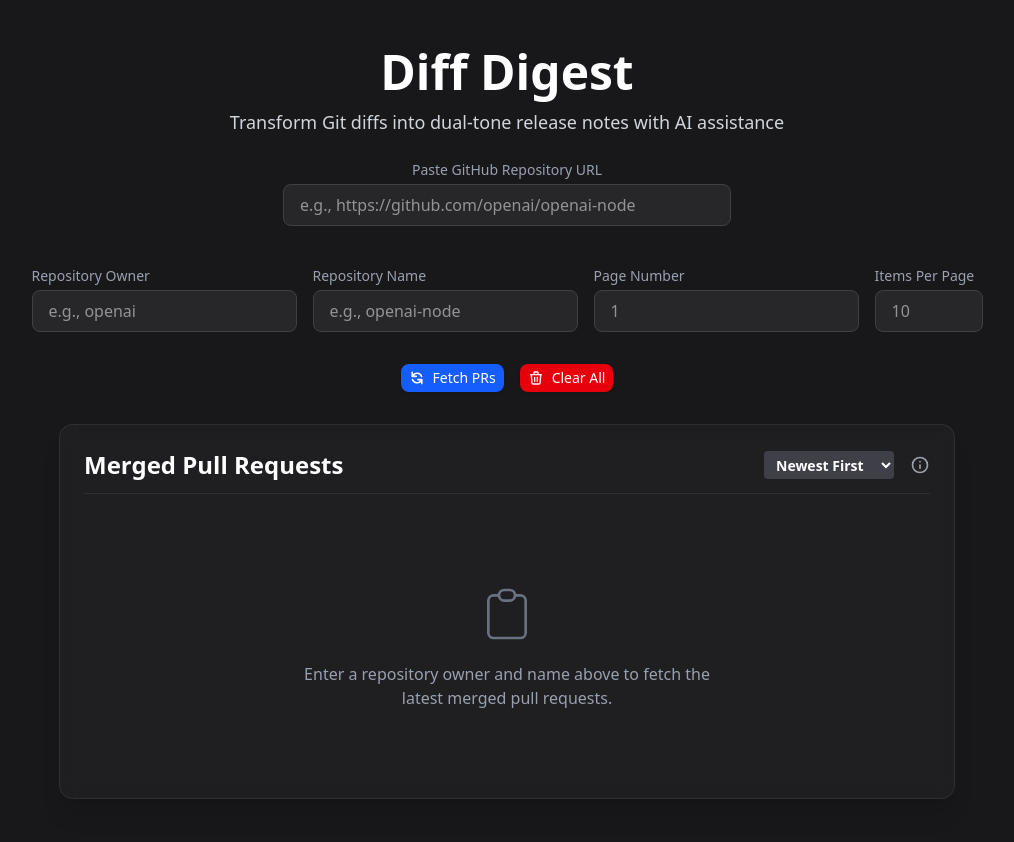
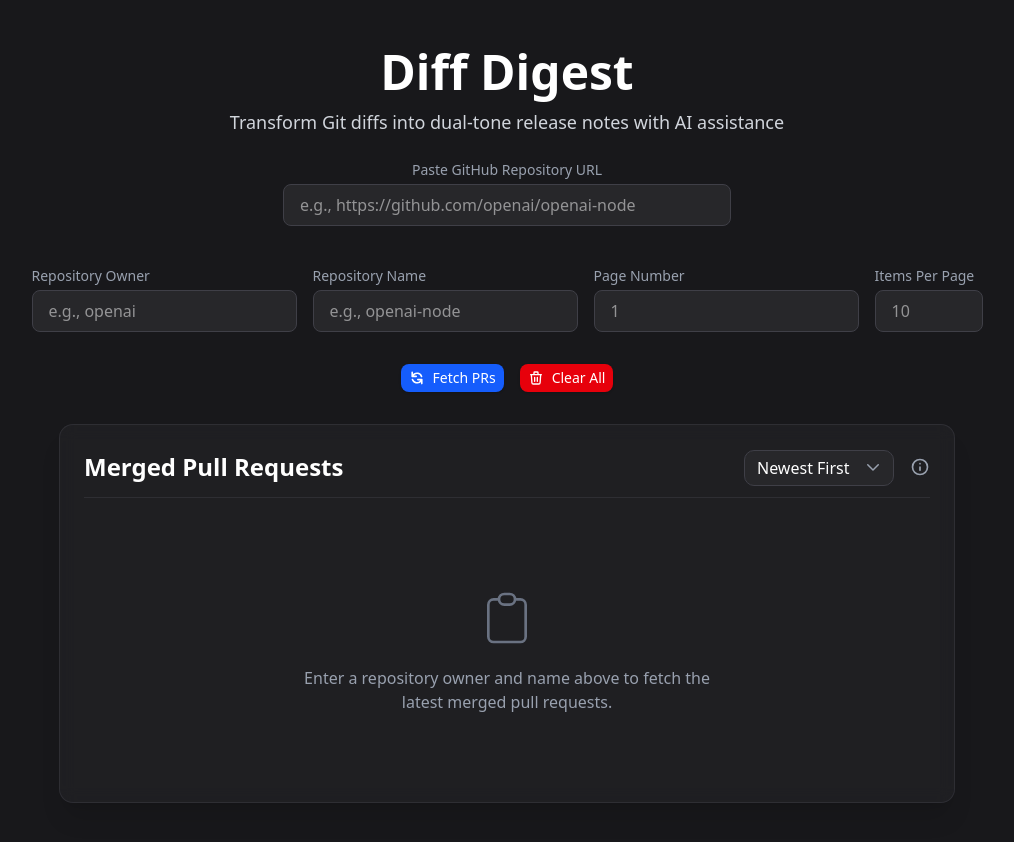
Before and after one commit to nicholaschen09/diff-digest, a Next.js app: page / in a window 1280 px wide. Shown: the top 842 px of the page, without its empty margins (133-1147 px from the left). Built offline with nearby package versions, Linux system fonts and the light colour scheme.

Commit message:
fix the button ui

```diff
--- a/src/app/page.tsx
+++ b/src/app/page.tsx
@@ -272,15 +272,22 @@ export default function Home() {
           <h2 className="text-2xl font-semibold mb-6 text-white border-b border-zinc-700/50 pb-3 flex items-center justify-between">
             <span>Merged Pull Requests</span>
             <div className="flex items-center gap-2">
+              <div className="relative mr-2 self-center" style={{ width: 150, height: 36 }}>
                 <select
                   value={reverseOrder ? "oldest" : "newest"}
                   onChange={e => setReverseOrder(e.target.value === "oldest")}
-                className="px-2 py-0.5 text-sm rounded bg-zinc-700 text-white hover:bg-zinc-600 transition-colors h-[28px] w-[130px] mr-2"
-                style={{ width: 130, height: 28 }}
+                  className="appearance-none w-full h-full px-3 py-1 text-base font-medium rounded-lg bg-zinc-800 text-white border border-zinc-700 focus:outline-none focus:ring-2 focus:ring-blue-500 pr-8 transition"
+                  style={{ width: 150, height: 36 }}
                 >
                   <option value="newest">Newest First</option>
                   <option value="oldest">Oldest First</option>
                 </select>
+                <span className="pointer-events-none absolute right-3 top-1/2 -translate-y-1/2 text-gray-400">
+                  <svg width="18" height="18" fill="none" stroke="currentColor" strokeWidth="2" viewBox="0 0 24 24">
+                    <path strokeLinecap="round" strokeLinejoin="round" d="M19 9l-7 7-7-7" />
+                  </svg>
+                </span>
+              </div>
               <div className="group relative">
                 <svg xmlns="http://www.w3.org/2000/svg" className="h-5 w-5 text-gray-400 hover:text-white cursor-help transition-colors" fill="none" viewBox="0 0 24 24" stroke="currentColor">
                   <path strokeLinecap="round" strokeLinejoin="round" strokeWidth={2} d="M12 16v-4m0-4h.01M21 12a9 9 0 11-18 0 9 9 0 0118 0z" />
```
Lines whose indentation alone changed are shown as unchanged.
